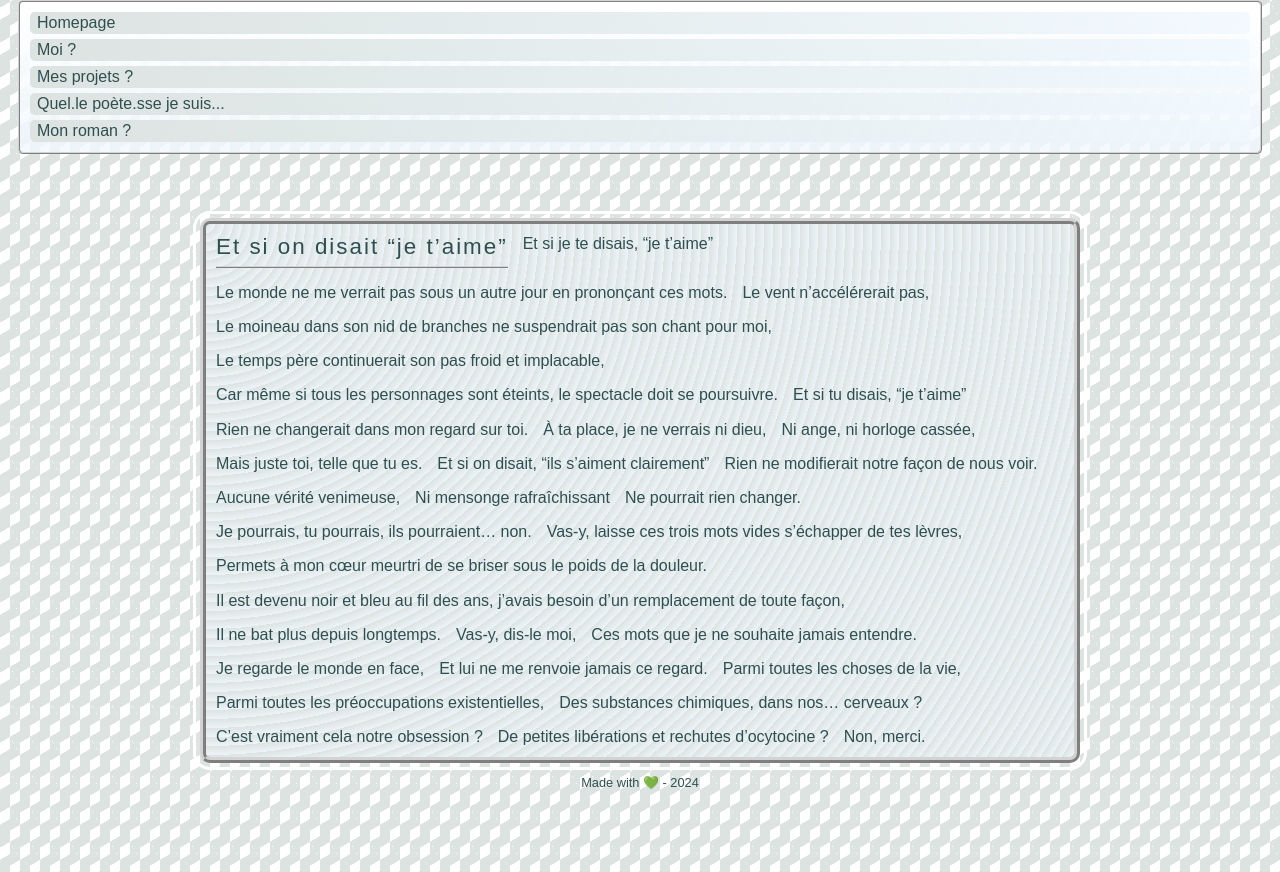
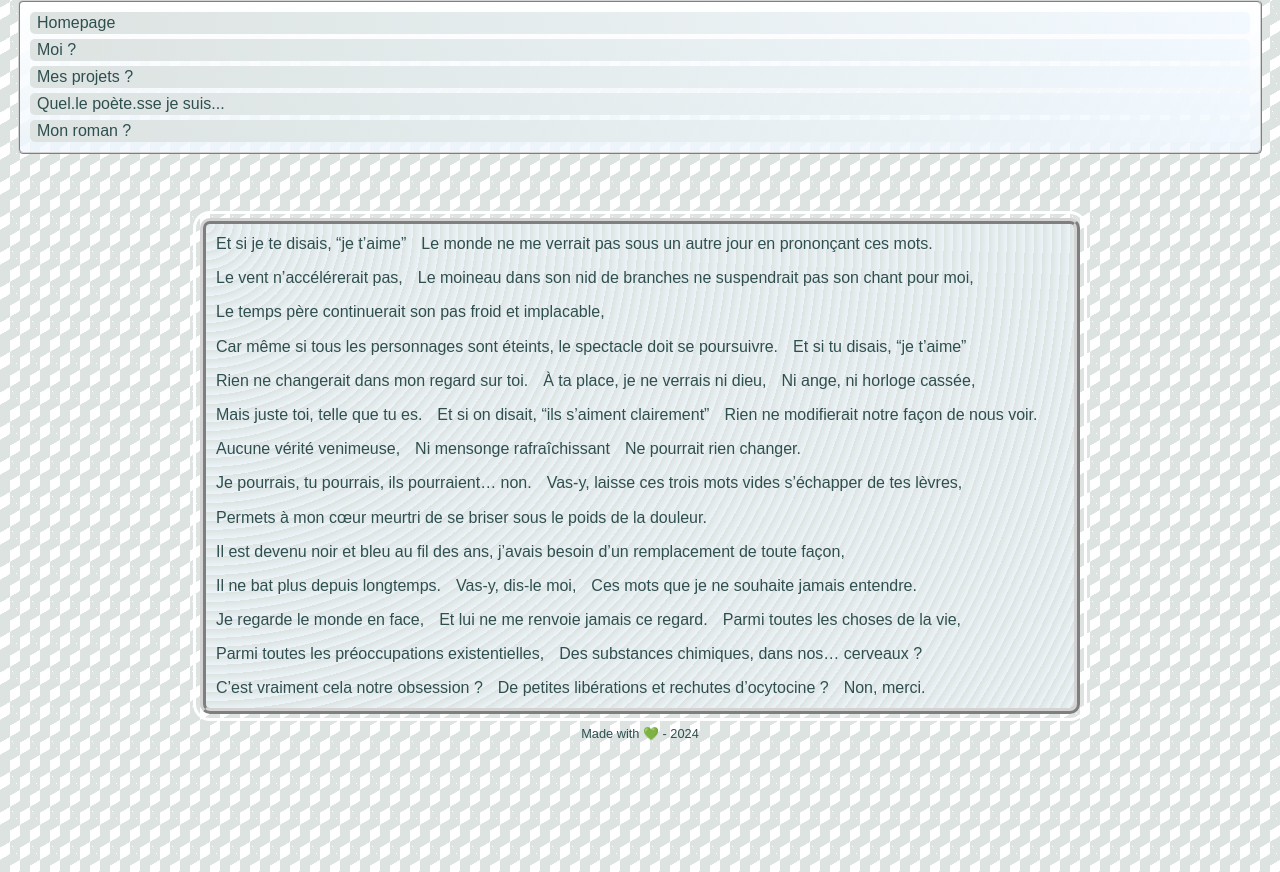
Before and after one commit to azchrysantheme/azchrysantheme.github.io, a Jekyll site: the page built from _posts/2024-11-15-Et_si_on_disait_je_t_aime.md, in a window 1280 px wide. Shown: the part 138-1010 px from the top of the page. Built offline with Jekyll 4.4.1, drawn with Linux system fonts in a browser that asks for light colours.

Commit message:
Update 2024-11-15-Et_si_on_disait_je_t_aime.md

```diff
--- a/_posts/2024-11-15-Et_si_on_disait_je_t_aime.md
+++ b/_posts/2024-11-15-Et_si_on_disait_je_t_aime.md
@@ -3,8 +3,6 @@
 title: "Et si on disait 'je t'aime'"
 categories: [Poèmes]
 ---
-
-# Et si on disait "je t'aime"
 
 Et si je te disais, "je t'aime"
 
```
